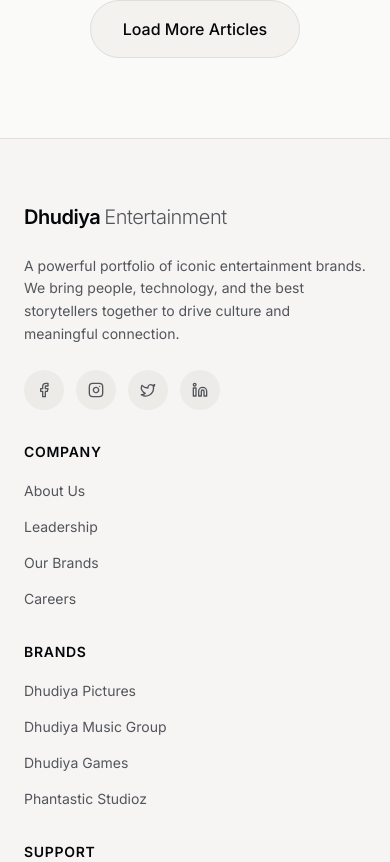
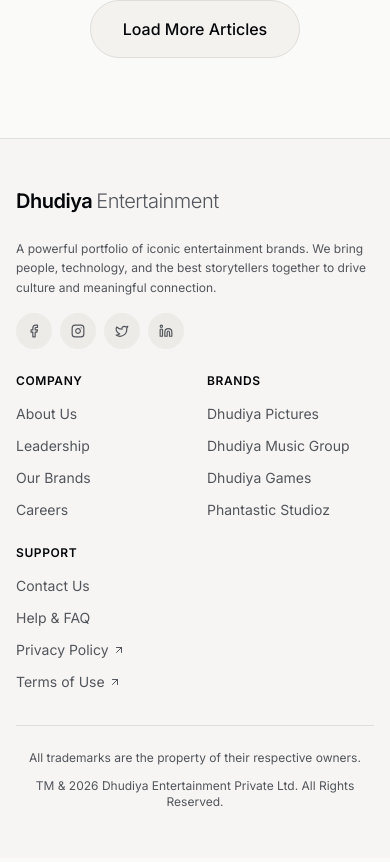
Before and after one commit to deepdhudiya/v0-website-redesign, a Next.js app: page /news in a window 390 px wide. Shown: the part 2842-3704 px from the top of the page. Built offline with nearby package versions, Linux system fonts and the light colour scheme; a web font is replaced by a local one.

Commit message:
feat: enhance footer responsiveness for mobile and tablet\n\nOptimize footer layout, padding, typography, and spacing for better mobile and tablet views.

```diff
--- a/components/footer.tsx
+++ b/components/footer.tsx
@@ -37,15 +37,15 @@ export function Footer() {
 
   return (
     <footer className="bg-secondary/50 border-t border-border">
-      <div className="container-wide py-16 md:py-20 lg:py-24">
-        <div className="grid grid-cols-1 sm:grid-cols-2 lg:grid-cols-12 gap-8 sm:gap-10 lg:gap-8">
+      <div className="container-wide px-4 sm:px-6 lg:px-8 py-12 sm:py-14 md:py-16 lg:py-20">
+        <div className="grid grid-cols-2 sm:grid-cols-2 md:grid-cols-4 lg:grid-cols-12 gap-6 sm:gap-8 lg:gap-8">
           {/* Brand Column */}
           <motion.div
             initial={{ opacity: 0, y: 20 }}
             whileInView={{ opacity: 1, y: 0 }}
             viewport={{ once: true }}
             transition={{ duration: 0.5 }}
-            className="sm:col-span-2 lg:col-span-4"
+            className="col-span-2 md:col-span-4 lg:col-span-4"
           >
             <Link href="/" className="inline-block mb-6">
               <span className="text-xl font-semibold tracking-tight text-foreground">
@@ -55,12 +55,12 @@ export function Footer() {
                 Entertainment
               </span>
             </Link>
-            <p className="text-muted-foreground text-sm leading-relaxed max-w-sm mb-6">
+            <p className="text-muted-foreground text-xs sm:text-sm leading-relaxed max-w-sm mb-4 sm:mb-6">
               A powerful portfolio of iconic entertainment brands. We bring people,
               technology, and the best storytellers together to drive culture and
               meaningful connection.
             </p>
-            <div className="flex items-center gap-3">
+            <div className="flex items-center gap-2 sm:gap-3">
               {socialLinks.map((social) => (
                 <a
                   key={social.label}
@@ -68,9 +68,9 @@ export function Footer() {
                   target="_blank"
                   rel="noopener noreferrer"
                   aria-label={social.label}
-                  className="w-10 h-10 flex items-center justify-center rounded-full bg-muted hover:bg-primary hover:text-primary-foreground text-muted-foreground transition-all duration-300"
+                  className="w-9 h-9 sm:w-10 sm:h-10 flex items-center justify-center rounded-full bg-muted hover:bg-primary hover:text-primary-foreground text-muted-foreground transition-all duration-300"
                 >
-                  <social.icon className="w-4 h-4" />
+                  <social.icon className="w-3.5 h-3.5 sm:w-4 sm:h-4" />
                 </a>
               ))}
             </div>
@@ -82,12 +82,12 @@ export function Footer() {
             whileInView={{ opacity: 1, y: 0 }}
             viewport={{ once: true }}
             transition={{ duration: 0.5, delay: 0.1 }}
-            className="sm:col-span-1 lg:col-span-2"
+            className="col-span-1 md:col-span-1 lg:col-span-2"
           >
-            <h4 className="text-sm font-semibold text-foreground mb-4 uppercase tracking-wider">
+            <h4 className="text-xs sm:text-sm font-semibold text-foreground mb-3 sm:mb-4 uppercase tracking-wider">
               Company
             </h4>
-            <ul className="space-y-3">
+            <ul className="space-y-2 sm:space-y-3">
               {footerLinks.company.map((link) => (
                 <li key={link.label}>
                   <Link
@@ -106,12 +106,12 @@ export function Footer() {
             whileInView={{ opacity: 1, y: 0 }}
             viewport={{ once: true }}
             transition={{ duration: 0.5, delay: 0.2 }}
-            className="sm:col-span-1 lg:col-span-2"
+            className="col-span-1 md:col-span-1 lg:col-span-2"
           >
-            <h4 className="text-sm font-semibold text-foreground mb-4 uppercase tracking-wider">
+            <h4 className="text-xs sm:text-sm font-semibold text-foreground mb-3 sm:mb-4 uppercase tracking-wider">
               Brands
             </h4>
-            <ul className="space-y-3">
+            <ul className="space-y-2 sm:space-y-3">
               {footerLinks.brands.map((link) => (
                 <li key={link.label}>
                   <Link
@@ -130,12 +130,12 @@ export function Footer() {
             whileInView={{ opacity: 1, y: 0 }}
             viewport={{ once: true }}
             transition={{ duration: 0.5, delay: 0.3 }}
-            className="sm:col-span-2 lg:col-span-2"
+            className="col-span-2 md:col-span-2 lg:col-span-2"
           >
-            <h4 className="text-sm font-semibold text-foreground mb-4 uppercase tracking-wider">
+            <h4 className="text-xs sm:text-sm font-semibold text-foreground mb-3 sm:mb-4 uppercase tracking-wider">
               Support
             </h4>
-            <ul className="space-y-3">
+            <ul className="space-y-2 sm:space-y-3">
               {footerLinks.support.map((link) => (
                 <li key={link.label}>
                   <Link
@@ -161,13 +161,13 @@ export function Footer() {
           whileInView={{ opacity: 1 }}
           viewport={{ once: true }}
           transition={{ duration: 0.5, delay: 0.5 }}
-          className="mt-12 sm:mt-16 pt-8 border-t border-border"
+          className="mt-8 sm:mt-10 md:mt-12 pt-6 sm:pt-8 border-t border-border"
         >
-          <div className="flex flex-col sm:flex-row items-center justify-between gap-4 sm:gap-6">
-            <p className="text-sm text-muted-foreground text-center sm:text-left order-2 sm:order-1">
+          <div className="flex flex-col sm:flex-row items-center justify-between gap-3 sm:gap-4">
+            <p className="text-xs sm:text-sm text-muted-foreground text-center sm:text-left order-2 sm:order-1">
               TM & {currentYear} Dhudiya Entertainment Private Ltd. All Rights Reserved.
             </p>
-            <p className="text-sm text-muted-foreground text-center sm:text-right order-1 sm:order-2">
+            <p className="text-xs sm:text-sm text-muted-foreground text-center sm:text-right order-1 sm:order-2">
               All trademarks are the property of their respective owners.
             </p>
           </div>
```
